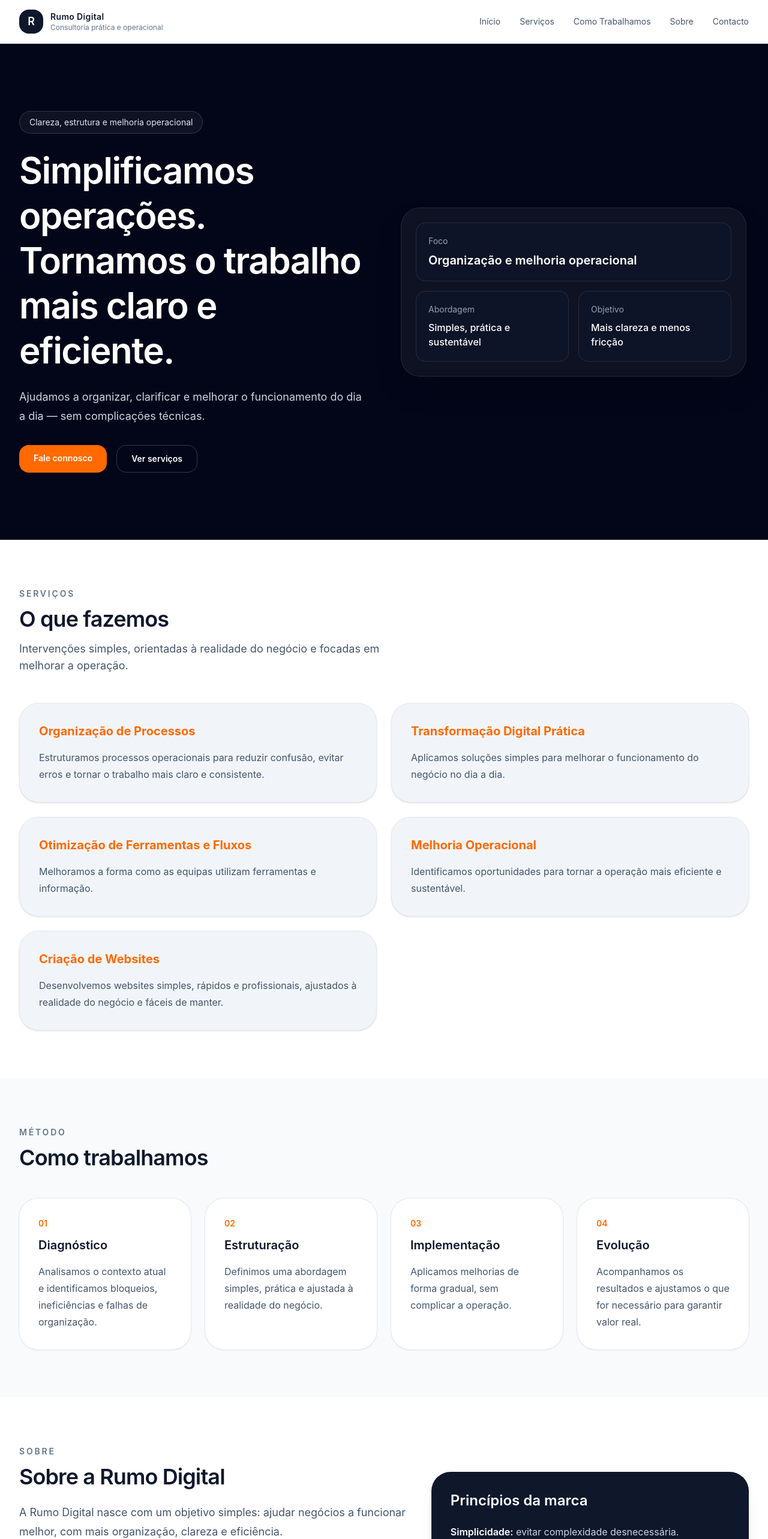
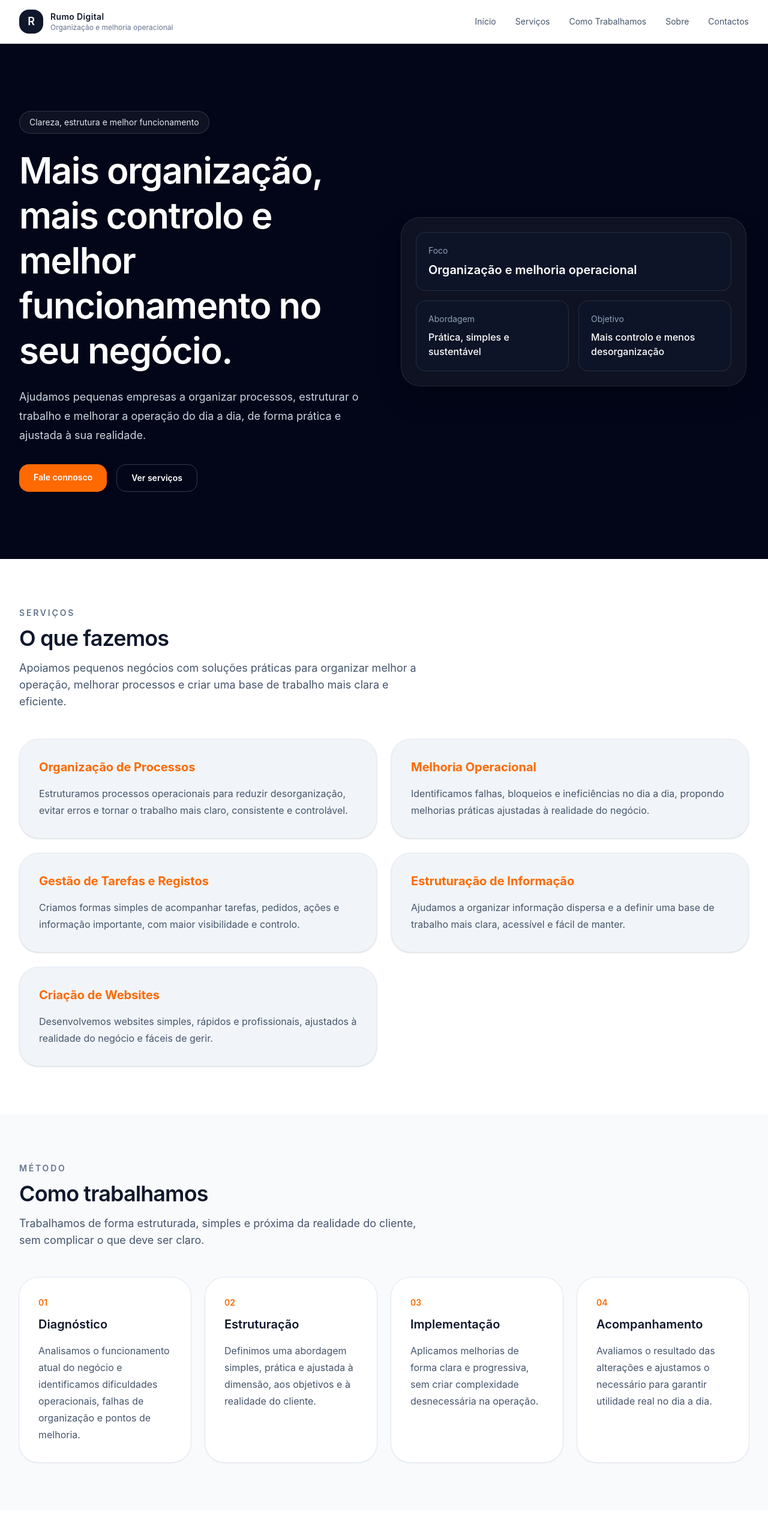
Before and after one commit to joaodmascarenhas/rumo-digital-web, a React (Vite) app: page / in a window 1280 px wide. Shown: the top 2566 px of the page at 60% size. Built offline with nearby package versions, Linux system fonts and the light colour scheme.

Commit message:
Update homepage copy and UI improvements

```diff
--- a/src/App.jsx
+++ b/src/App.jsx
@@ -6,23 +6,23 @@ export default function App() {
   const services = [
     {
       title: "Organização de Processos",
-      text: "Estruturamos processos operacionais para reduzir confusão, evitar erros e tornar o trabalho mais claro e consistente.",
-    },
-    {
-      title: "Transformação Digital Prática",
-      text: "Aplicamos soluções simples para melhorar o funcionamento do negócio no dia a dia.",
-    },
-    {
-      title: "Otimização de Ferramentas e Fluxos",
-      text: "Melhoramos a forma como as equipas utilizam ferramentas e informação.",
+      text: "Estruturamos processos operacionais para reduzir desorganização, evitar erros e tornar o trabalho mais claro, consistente e controlável.",
     },
     {
       title: "Melhoria Operacional",
-      text: "Identificamos oportunidades para tornar a operação mais eficiente e sustentável.",
+      text: "Identificamos falhas, bloqueios e ineficiências no dia a dia, propondo melhorias práticas ajustadas à realidade do negócio.",
+    },
+    {
+      title: "Gestão de Tarefas e Registos",
+      text: "Criamos formas simples de acompanhar tarefas, pedidos, ações e informação importante, com maior visibilidade e controlo.",
+    },
+    {
+      title: "Estruturação de Informação",
+      text: "Ajudamos a organizar informação dispersa e a definir uma base de trabalho mais clara, acessível e fácil de manter.",
     },
     {
       title: "Criação de Websites",
-      text: "Desenvolvemos websites simples, rápidos e profissionais, ajustados à realidade do negócio e fáceis de manter.",
+      text: "Desenvolvemos websites simples, rápidos e profissionais, ajustados à realidade do negócio e fáceis de gerir.",
     },
   ];
 
@@ -30,22 +30,22 @@ export default function App() {
     {
       number: "01",
       title: "Diagnóstico",
-      text: "Analisamos o contexto atual e identificamos bloqueios, ineficiências e falhas de organização.",
+      text: "Analisamos o funcionamento atual do negócio e identificamos dificuldades operacionais, falhas de organização e pontos de melhoria.",
     },
     {
       number: "02",
       title: "Estruturação",
-      text: "Definimos uma abordagem simples, prática e ajustada à realidade do negócio.",
+      text: "Definimos uma abordagem simples, prática e ajustada à dimensão, aos objetivos e à realidade do cliente.",
     },
     {
       number: "03",
       title: "Implementação",
-      text: "Aplicamos melhorias de forma gradual, sem complicar a operação.",
+      text: "Aplicamos melhorias de forma clara e progressiva, sem criar complexidade desnecessária na operação.",
     },
     {
       number: "04",
-      title: "Evolução",
-      text: "Acompanhamos os resultados e ajustamos o que for necessário para garantir valor real.",
+      title: "Acompanhamento",
+      text: "Avaliamos o resultado das alterações e ajustamos o necessário para garantir utilidade real no dia a dia.",
     },
   ];
 
@@ -59,7 +59,7 @@ export default function App() {
             </div>
             <div>
               <p className="text-sm font-semibold tracking-wide text-slate-900">Rumo Digital</p>
-              <p className="text-xs text-slate-500">Consultoria prática e operacional</p>
+              <p className="text-xs text-slate-500">Organização e melhoria operacional</p>
             </div>
           </div>
 
@@ -76,8 +76,8 @@ export default function App() {
             <a href="#sobre" className="transition hover:text-slate-900">
               Sobre
             </a>
-            <a href="#contacto" className="transition hover:text-slate-900">
-              Contacto
+            <a href="#contactos" className="transition hover:text-slate-900">
+              Contactos
             </a>
           </nav>
         </div>
@@ -87,21 +87,21 @@ export default function App() {
         <div className="mx-auto grid max-w-7xl gap-12 px-6 py-20 lg:grid-cols-2 lg:px-8 lg:py-28">
           <div className="flex flex-col justify-center">
             <div className="mb-6 inline-flex w-fit rounded-full border border-white/15 bg-white/5 px-4 py-2 text-sm text-slate-200">
-              Clareza, estrutura e melhoria operacional
+              Clareza, estrutura e melhor funcionamento
             </div>
 
             <h1 className="max-w-3xl text-4xl font-semibold leading-tight tracking-tight sm:text-5xl lg:text-6xl">
-              Simplificamos operações. Tornamos o trabalho mais claro e eficiente.
+              Mais organização, mais controlo e melhor funcionamento no seu negócio.
             </h1>
 
             <p className="mt-6 max-w-2xl text-lg leading-8 text-slate-300">
-              Ajudamos a organizar, clarificar e melhorar o funcionamento do dia a dia — sem
-              complicações técnicas.
+              Ajudamos pequenas empresas a organizar processos, estruturar o trabalho e melhorar a
+              operação do dia a dia, de forma prática e ajustada à sua realidade.
             </p>
 
             <div className="mt-8 flex flex-col gap-4 sm:flex-row">
               <a
-                href="#contacto"
+                href="#contactos"
                 className="rounded-2xl bg-orange-500 px-6 py-3 text-center text-sm font-semibold text-white shadow-sm transition hover:scale-[1.01]"
               >
                 Fale connosco
@@ -126,12 +126,12 @@ export default function App() {
               <div className="grid gap-4 sm:grid-cols-2">
                 <div className="rounded-2xl border border-white/10 bg-slate-900/70 p-5">
                   <p className="text-sm text-slate-400">Abordagem</p>
-                  <p className="mt-2 font-medium">Simples, prática e sustentável</p>
+                  <p className="mt-2 font-medium">Prática, simples e sustentável</p>
                 </div>
 
                 <div className="rounded-2xl border border-white/10 bg-slate-900/70 p-5">
                   <p className="text-sm text-slate-400">Objetivo</p>
-                  <p className="mt-2 font-medium">Mais clareza e menos fricção</p>
+                  <p className="mt-2 font-medium">Mais controlo e menos desorganização</p>
                 </div>
               </div>
             </div>
@@ -148,8 +148,8 @@ export default function App() {
             O que fazemos
           </h2>
           <p className="mt-4 text-lg text-slate-600">
-            Intervenções simples, orientadas à realidade do negócio e focadas em melhorar a
-            operação.
+            Apoiamos pequenos negócios com soluções práticas para organizar melhor a operação,
+            melhorar processos e criar uma base de trabalho mais clara e eficiente.
           </p>
         </div>
 
@@ -157,7 +157,7 @@ export default function App() {
           {services.map((service) => (
             <div
               key={service.title}
-              className="rounded-[2rem] border border-slate-200 bg-slate-100 p-8 shadow-sm transition hover:-translate-y-0.5 hover:shadow-md"
+              className="rounded-[2rem] border border-slate-200 bg-slate-100 p-8 shadow-sm transition duration-300 hover:-translate-y-2 hover:shadow-xl"
             >
               <h3 className="text-xl font-bold text-orange-500">{service.title}</h3>
               <p className="mt-4 leading-7 text-slate-600">{service.text}</p>
@@ -175,6 +175,10 @@ export default function App() {
             <h2 className="mt-3 text-3xl font-semibold tracking-tight sm:text-4xl">
               Como trabalhamos
             </h2>
+            <p className="mt-4 text-lg text-slate-600">
+              Trabalhamos de forma estruturada, simples e próxima da realidade do cliente, sem
+              complicar o que deve ser claro.
+            </p>
           </div>
 
           <div className="mt-12 grid gap-6 lg:grid-cols-4">
@@ -204,17 +208,17 @@ export default function App() {
 
             <div className="mt-6 space-y-5 text-lg leading-8 text-slate-600">
               <p>
-                A Rumo Digital nasce com um objetivo simples: ajudar negócios a funcionar melhor,
-                com mais organização, clareza e eficiência.
+                A Rumo Digital nasceu com um objetivo claro: ajudar pequenas empresas a trabalhar
+                com mais organização, mais controlo e maior clareza no dia a dia.
               </p>
               <p>
-                Num contexto em que muitas empresas acumulam ferramentas, tarefas manuais e
-                processos pouco claros, o nosso foco está em simplificar, estruturar e melhorar o
-                que realmente impacta a operação.
+                Num contexto em que muitos negócios continuam dependentes de processos pouco
+                definidos, informação dispersa e rotinas difíceis de acompanhar, o nosso foco está
+                em estruturar, simplificar e melhorar o que realmente impacta a operação.
               </p>
               <p>
-                Acreditamos numa transformação digital prática — sem complexidade desnecessária, sem
-                discursos vazios e com foco em utilidade real.
+                Acreditamos numa abordagem prática, à medida de cada cliente e sem complexidade desnecessária,
+                sempre orientada para utilidade real e melhoria sustentada.
               </p>
             </div>
           </div>
@@ -223,35 +227,35 @@ export default function App() {
             <h3 className="text-2xl font-semibold">Princípios da marca</h3>
             <div className="mt-6 space-y-4 text-slate-300">
               <p>
-                <span className="font-semibold text-white">Simplicidade:</span> evitar complexidade
-                desnecessária.
+                <span className="font-semibold text-white">Simplicidade:</span> evitar soluções
+                pesadas, excessivas ou difíceis de aplicar.
               </p>
               <p>
-                <span className="font-semibold text-white">Clareza:</span> tornar o funcionamento
-                do negócio mais evidente e controlável.
+                <span className="font-semibold text-white">Clareza:</span> tornar a operação mais
+                compreensível, organizada e controlável.
               </p>
               <p>
-                <span className="font-semibold text-white">Utilidade real:</span> foco no que traz
-                impacto operacional concreto.
+                <span className="font-semibold text-white">Utilidade real:</span> melhorar o que
+                tem impacto prático no funcionamento do negócio.
               </p>
             </div>
           </div>
         </div>
       </section>
 
-      <section id="contacto" className="bg-slate-950 text-white">
+      <section id="contactos" className="bg-slate-950 text-white">
         <div className="mx-auto grid max-w-7xl gap-10 px-6 py-20 lg:grid-cols-2 lg:px-8">
           <div>
             <p className="text-sm font-semibold uppercase tracking-[0.2em] text-slate-400">
-              Contacto
+              Contactos
             </p>
             <h2 className="mt-3 text-3xl font-semibold tracking-tight sm:text-4xl">
               Contacte-nos
             </h2>
             <p className="mt-6 max-w-xl text-lg leading-8 text-slate-300">
               Se pretende melhorar a organização e o funcionamento do seu negócio, entre em
-              contacto. A primeira conversa serve para perceber o contexto e identificar onde poderá
-              existir mais valor.
+              contacto. A primeira conversa permite perceber o seu contexto e identificar onde
+              existe margem real de melhoria.
             </p>
           </div>
 
```
